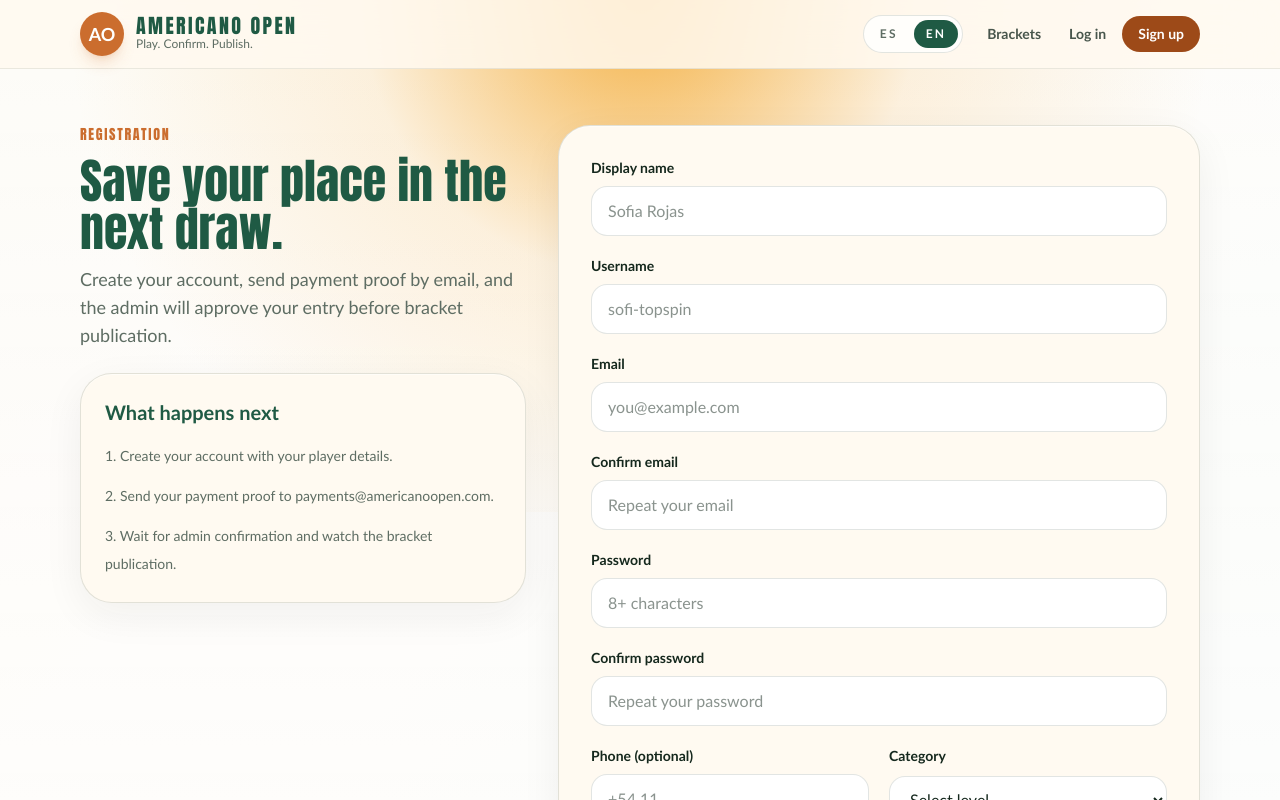
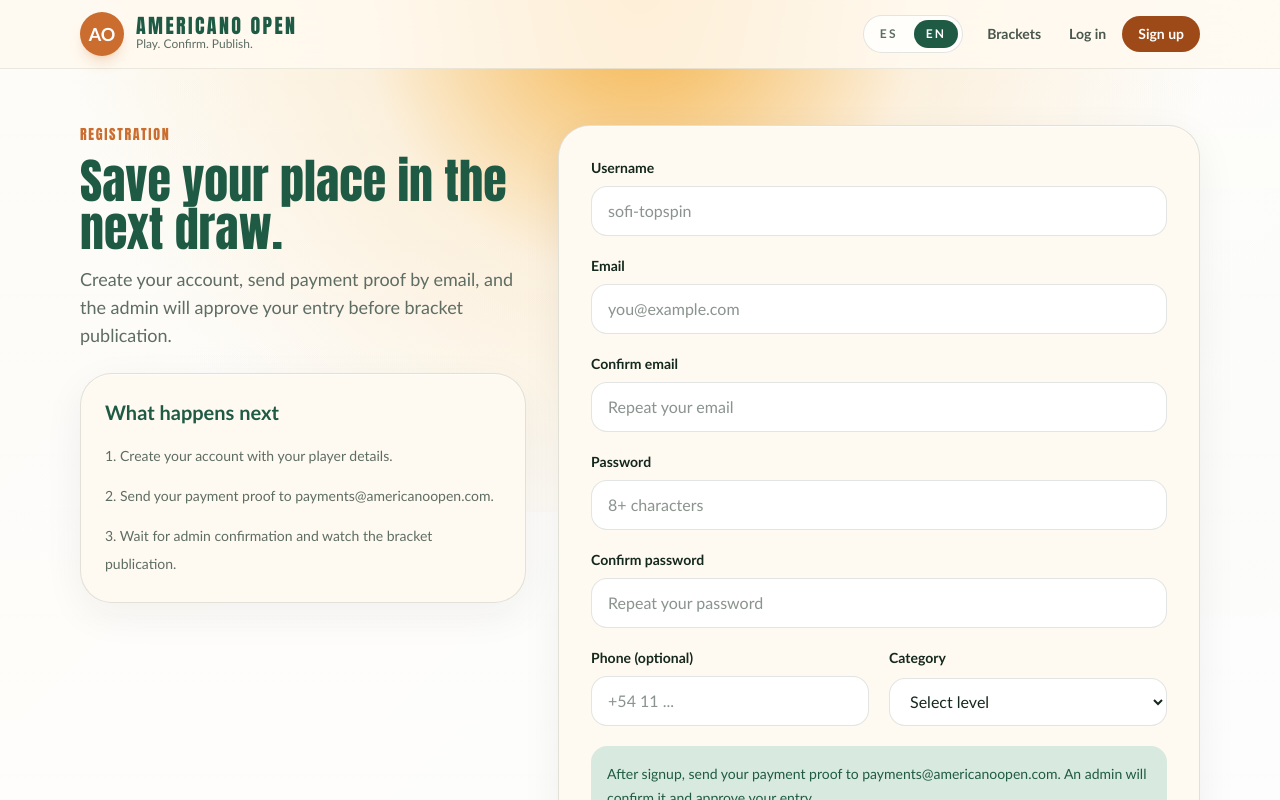
Before and after one commit to lolo-pb/Americano-web, a Next.js app: page /en/sign-up in a window 1280 px wide. Shown: the top 800 px of the page. Built offline with nearby package versions, Linux system fonts and the light colour scheme; no server answers.

Commit message:
simplified sign up form

```diff
--- a/src/components/auth/sign-up-form.tsx
+++ b/src/components/auth/sign-up-form.tsx
@@ -12,7 +12,6 @@
 import { slugify } from "@/lib/utils";
 
 type SignUpValues = {
-  displayName: string;
   username: string;
   email: string;
   confirmEmail: string;
@@ -37,7 +36,6 @@
   const [isSubmitting, setIsSubmitting] = useState(false);
   const signUpSchema = z
     .object({
-      displayName: z.string().min(2, t("signUp.errors.name")),
       username: z
         .string()
         .min(3, t("signUp.errors.usernameLength"))
@@ -87,7 +85,7 @@
         password: parsed.password,
         options: {
           data: {
-            display_name: parsed.displayName,
+            display_name: parsed.username,
             username: parsed.username,
             phone: parsed.phone,
             category: parsed.category,
@@ -115,16 +113,6 @@
   return (
     <form onSubmit={handleSubmit(onSubmit)} className="card rounded-[1.6rem] p-3.5 sm:rounded-[2rem] sm:p-8">
       <div className="grid gap-3 sm:gap-5">
-        <label className="grid gap-1.5 sm:gap-2">
-          <span className="text-sm font-semibold text-ink">{t("signUp.fields.displayName")}</span>
-          <input
-            {...register("displayName")}
-            className="rounded-[1.15rem] border border-line bg-white px-3.5 py-2 text-sm outline-none focus:border-forest sm:rounded-2xl sm:px-4 sm:py-3 sm:text-base"
-            placeholder={t("signUp.placeholders.displayName")}
-          />
-          {errors.displayName && <p className="text-sm text-danger">{errors.displayName.message}</p>}
-        </label>
-
         <label className="grid gap-1.5 sm:gap-2">
           <span className="text-sm font-semibold text-ink">{t("signUp.fields.username")}</span>
           <input
--- a/src/messages/en.json
+++ b/src/messages/en.json
@@ -101,7 +101,6 @@
       "category": "Category"
     },
     "placeholders": {
-      "displayName": "Sofia Rojas",
       "username": "sofi-topspin",
       "email": "you@example.com",
       "confirmEmail": "Repeat your email",
@@ -115,7 +114,6 @@
     "haveAccount": "Already signed up?",
     "loginLink": "Log in",
     "errors": {
-      "name": "Please add your name.",
       "usernameLength": "Choose at least 3 characters.",
       "usernameFormat": "Use lowercase letters, numbers, and dashes only.",
       "email": "Use a valid email.",
--- a/src/messages/es.json
+++ b/src/messages/es.json
@@ -101,7 +101,6 @@
       "category": "Categoría"
     },
     "placeholders": {
-      "displayName": "Sofia Rojas",
       "username": "sofi-topspin",
       "email": "vos@ejemplo.com",
       "confirmEmail": "Repetí tu email",
@@ -115,7 +114,6 @@
     "haveAccount": "¿Ya te inscribiste?",
     "loginLink": "Ingresá",
     "errors": {
-      "name": "Sumá tu nombre.",
       "usernameLength": "Elegí al menos 3 caracteres.",
       "usernameFormat": "Usá solo letras minúsculas, números y guiones.",
       "email": "Usá un email válido.",
```
